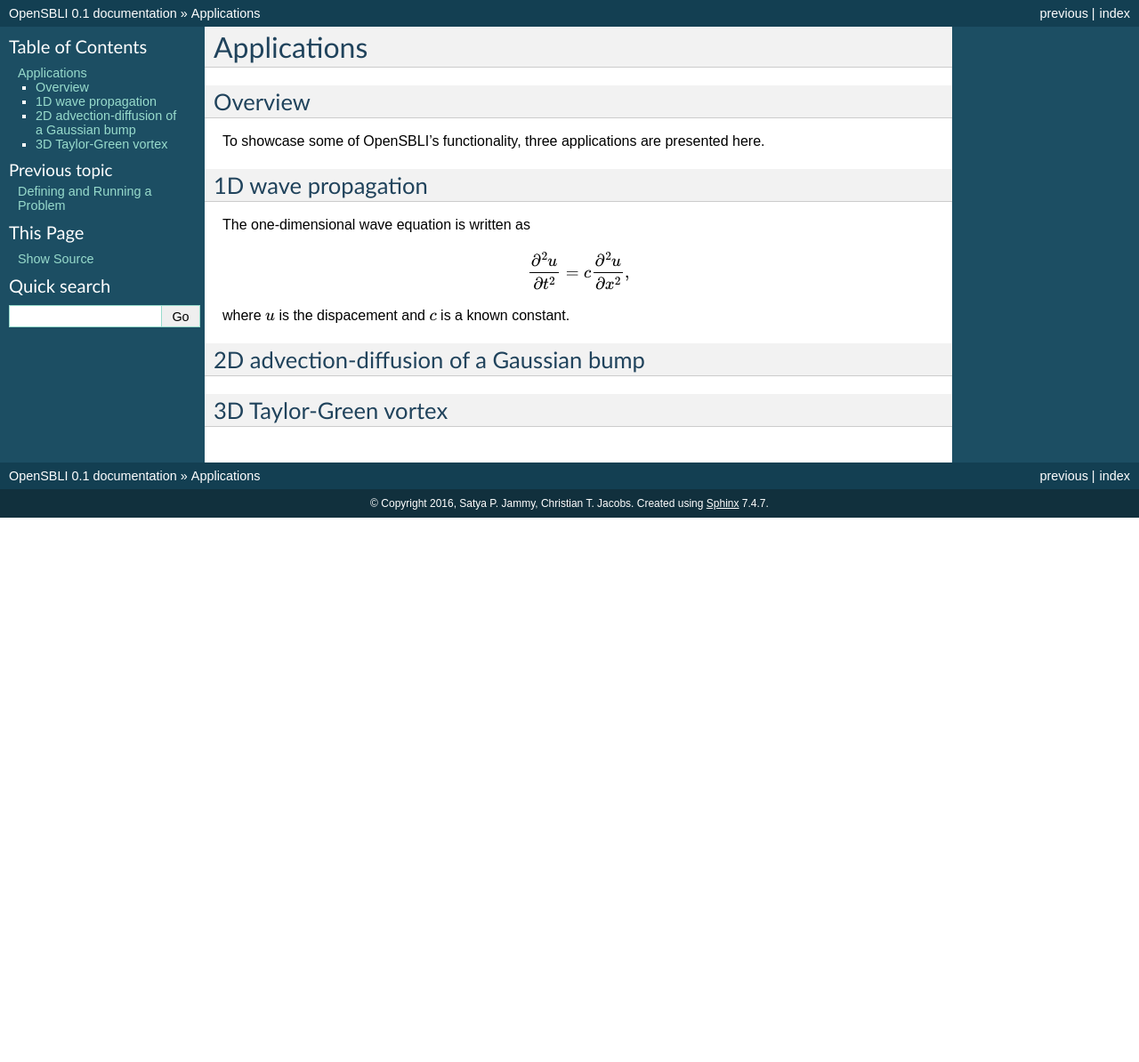
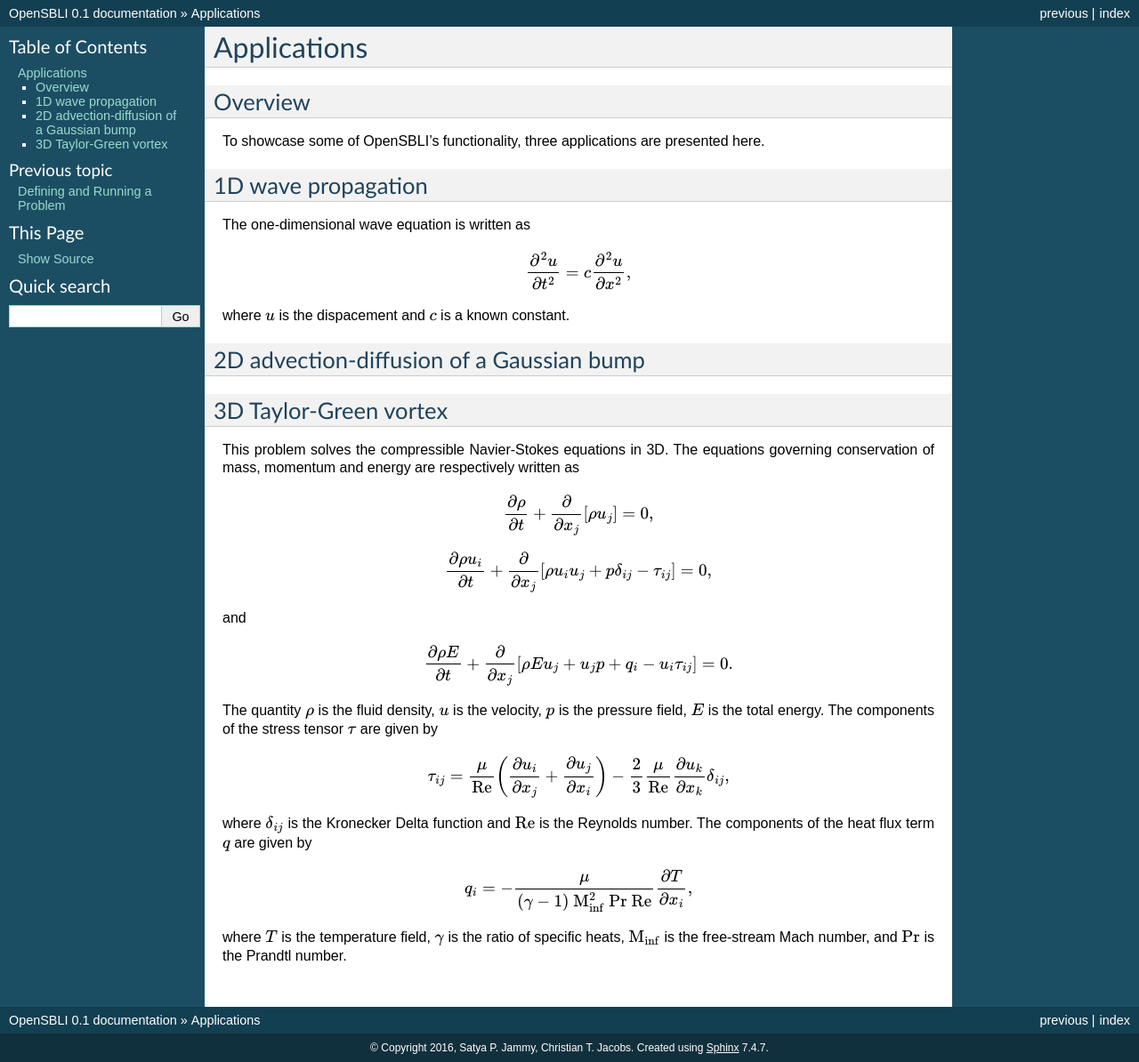
Before and after one commit to opensbli/opensbli, a Sphinx documentation site: the page built from docs/source/applications.rst, in a window 1280 px wide. Shown: the whole page at 89% size. Built offline with Sphinx 7.4.7, drawn with Linux system fonts in a browser that asks for light colours; before the commit the page ends 900 px from its top, so only the background shows below that.

Commit message:
Added the compressible Navier-Stokes equations.

```diff
--- a/docs/source/applications.rst
+++ b/docs/source/applications.rst
@@ -22,3 +22,23 @@ where :math:`u`  is the dispacement and :math:`c`  is a known constant.
 
 3D Taylor-Green vortex
 ----------------------
+
+This problem solves the compressible Navier-Stokes equations in 3D. The equations governing conservation of mass, momentum and energy are respectively written as
+
+.. math:: \frac{\partial \rho}{\partial t} + \frac{\partial}{\partial x_j}\left[\rho u_j\right] = 0,
+
+.. math:: \frac{\partial \rho u_i}{\partial t} + \frac{\partial}{\partial x_j}\left[\rho u_i u_j + p\delta_{ij} - \tau_{ij}\right] = 0,
+
+and
+
+.. math:: \frac{\partial \rho E}{\partial t} + \frac{\partial}{\partial x_j}\left[\rho E u_j + u_j p + q_i - u_i\tau_{ij}\right] = 0.
+
+The quantity :math:`\rho` is the fluid density, :math:`u` is the velocity, :math:`p` is the pressure field, :math:`E` is the total energy. The components of the stress tensor :math:`\tau` are given by
+
+.. math:: \tau_{ij} = \frac{\mu}{\mathrm{Re}}\left(\frac{\partial u_i}{\partial x_j} + \frac{\partial u_j}{\partial x_i}\right) - \frac{2}{3}\frac{\mu}{\mathrm{Re}}\frac{\partial u_k}{\partial x_k}\delta_{ij},
+
+where :math:`\delta_{ij}` is the Kronecker Delta function and :math:`\mathrm{Re}` is the Reynolds number. The components of the heat flux term :math:`q` are given by
+
+.. math:: q_i = -\frac{\mu}{(\gamma-1)\ \mathrm{M}_\inf^2\ \mathrm{Pr}\ \mathrm{Re}}\frac{\partial T}{\partial x_i},
+
+where :math:`T` is the temperature field, :math:`\gamma` is the ratio of specific heats, :math:`\mathrm{M}_\inf` is the free-stream Mach number, and :math:`\mathrm{Pr}` is the Prandtl number.
```
